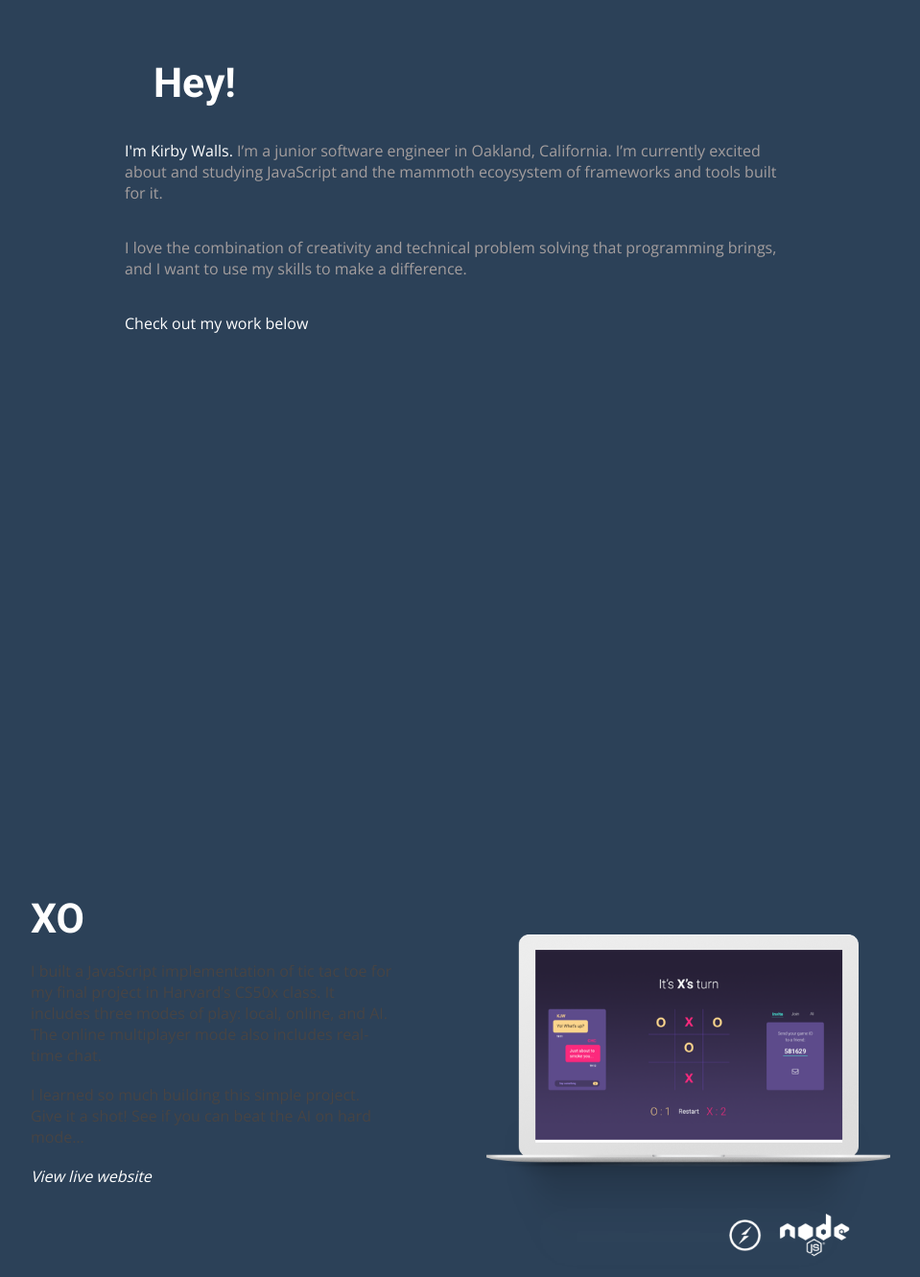
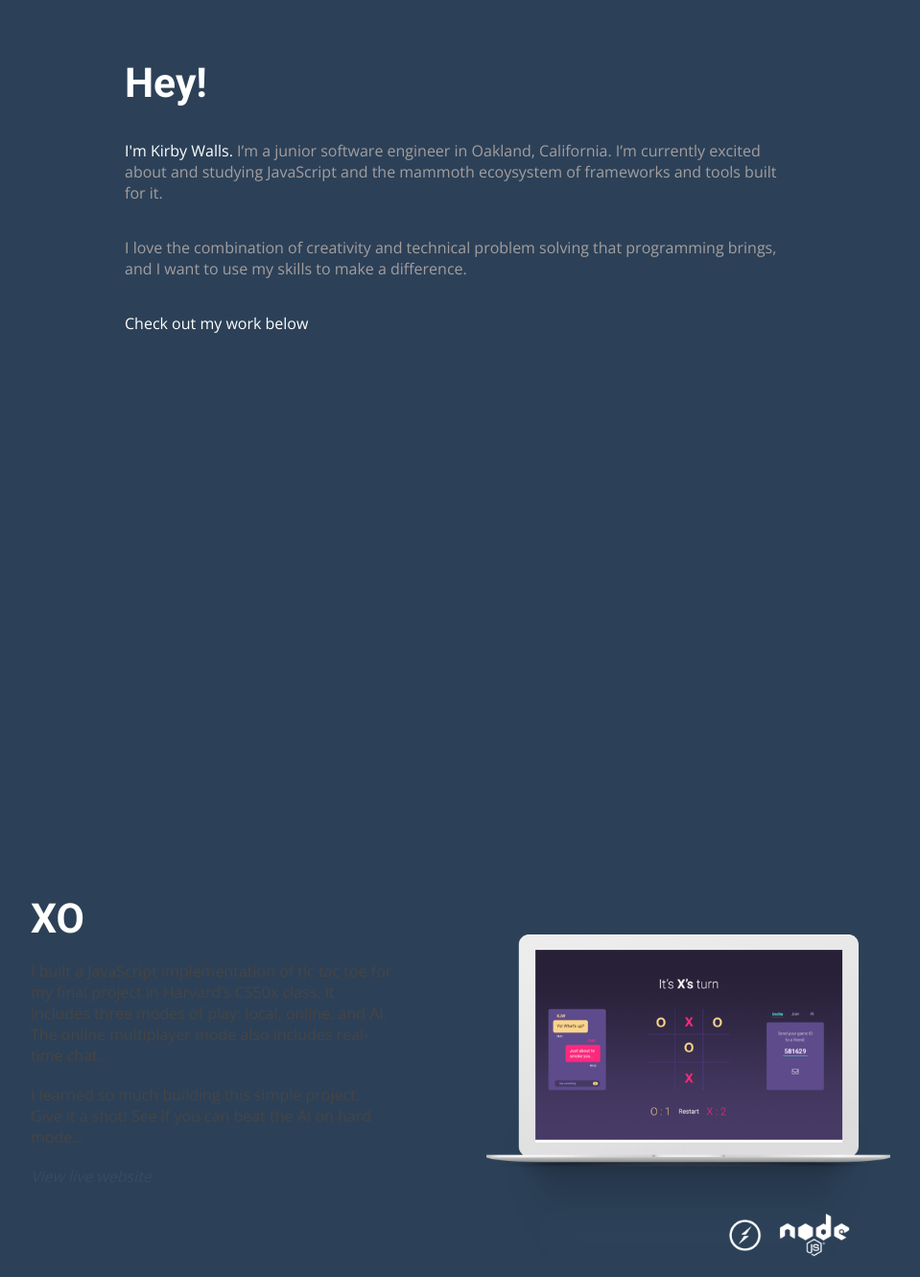
Before and after one commit to kjswalls/portfolio, a website: page views/index.html in a window 1280 px wide. Shown: the part 124-1455 px from the top of the page at 96% size, without its empty margins (160-1119 px from the left). Drawn offline with nearby package versions, Linux system fonts and the light colour scheme.

Commit message:
Updated landing page styling. Thought about adding Galaga to the contact page, but didn't.

```diff
--- a/public/css/styles.css
+++ b/public/css/styles.css
@@ -90,7 +90,7 @@ a {
 .welcome-head {
     margin: 5% auto 0;
     max-width: 700px;
-    width: 50%;
+    width: 60%;
 }
 
 h1 {
@@ -175,6 +175,7 @@ p {
 .external-link {
     font-family: 'Open Sans', sans-serif;
     font-style: italic;
+    color: rgba(66, 85, 109, 0.5);
 }
 
 .mockup {
@@ -258,10 +259,6 @@ p {
         /*line-height: 1.5em;*/
     }
 
-    /*.content-section {*/
-    /*    height: auto;*/
-    /*}*/
-
     .img-logos {
         visibility: hidden;
     }
@@ -289,3 +286,9 @@ p {
         max-width: 70%;
     }
 }
+
+/* ** ** ** ** **
+**
+** GALAGA
+**
+** ** ** ** ** */
--- a/views/index.html
+++ b/views/index.html
@@ -12,9 +12,6 @@
 
         <!-- Font Awesome icons -->
         <link href="../fonts/fontawesome/css/font-awesome.min.css" rel="stylesheet" />
-
-        <!-- InView JS util: https://github.com/camwiegert/in-view -->
-        <script src="../js/in-view.min.js"></script>
 
         <!-- jQuery -->
         <script src="../js/jquery-3.1.1.min.js"></script>
```
